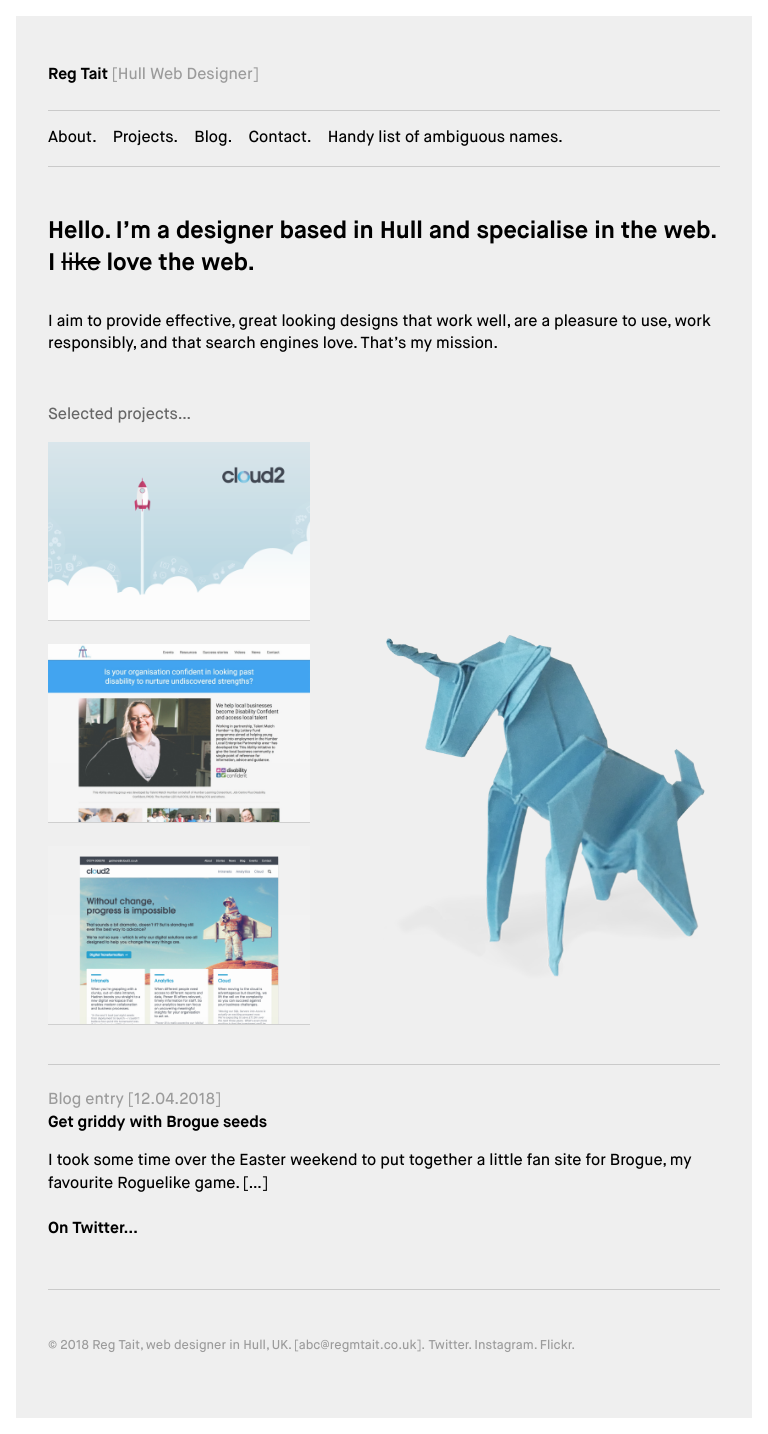
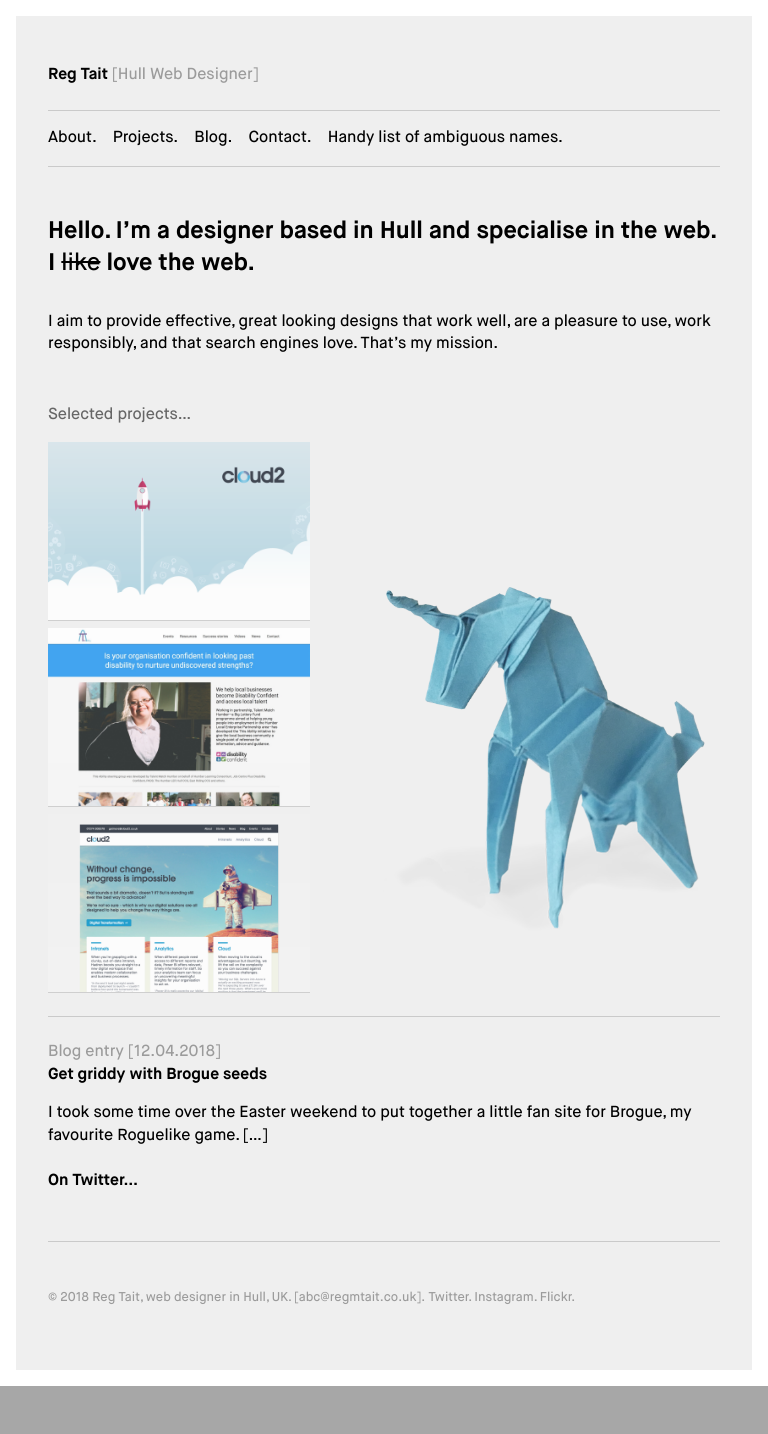
Before and after one commit to regmtait/regmtait.co.uk, a Jekyll site: the page built from index.html, in a window 768 px wide. Built offline with Jekyll 4.4.1, drawn with Linux system fonts in a browser that asks for light colours; after the commit the page ends 1386 px from its top, so only the background shows below that.

Commit message:
Tidied styles

```diff
--- a/css/regmtait-main.scss
+++ b/css/regmtait-main.scss
@@ -374,7 +374,6 @@ div.portfolio ul {
 
 div.portfolio ul li {
 	display: inline;
-	margin-bottom: 1rem;
 	margin-right: 1rem;
 }
 div.portfolio ul li img {
@@ -702,8 +701,6 @@ h1 span.menu-toggle a:hover {color:$theme1;}
 // intermediate homepage
 
 @media only screen and (min-width: 480px) and (max-width: 779.9px) {
-	body.homepage {
-	}
 
  	div.portfolio ul li {
 	display: block;
```
